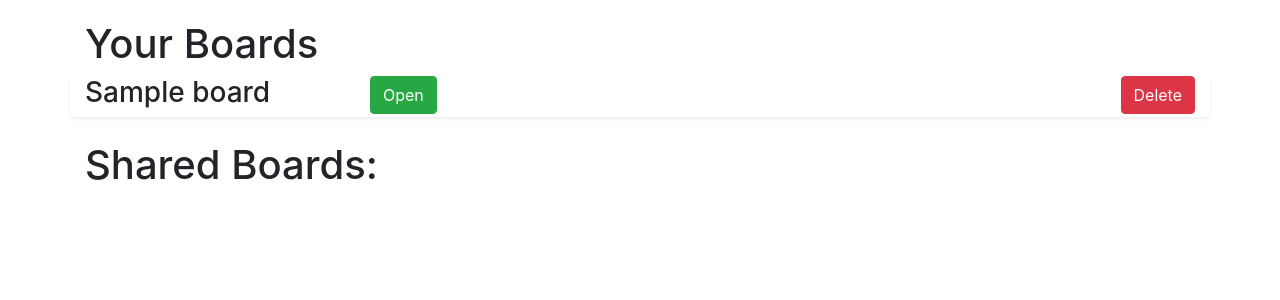
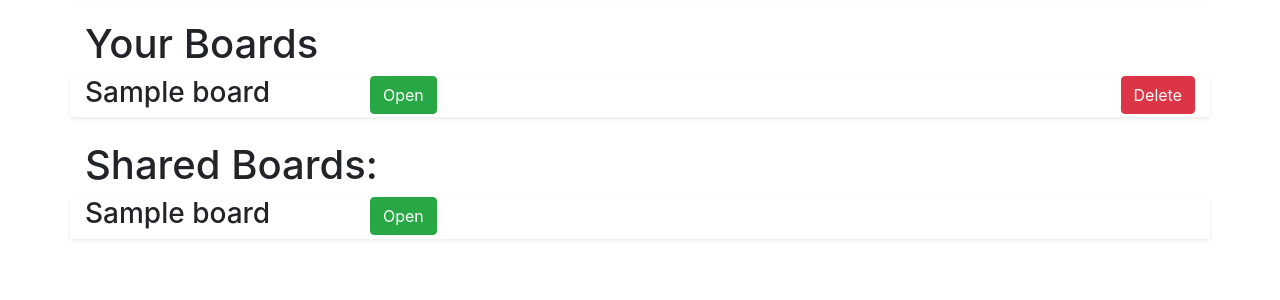
Before and after one commit to ViktorBash/Twizzle, a Django app: page / in a window 1280 px wide. Shown: the part 137-437 px from the top of the page. Run offline with Django 3.2, Linux system fonts and the light colour scheme; a user stored in the database is signed in; tables that the repository leaves empty hold one stand-in row (values such as "Sample post"); some libraries are stand-ins or nearby versions.

Commit message:
Now users can see boards they are shared to on their home page

```diff
--- a/twizzle/todoboard/templates/todoboard/home.html
+++ b/twizzle/todoboard/templates/todoboard/home.html
@@ -42,6 +42,24 @@
         {% endfor %}
         <br>
         <h1>Shared Boards: </h1>
+         {% for shared_user in shared_users %}
+        <div class="row shadow-sm">
+                <div class="col">
+                    <h3>{{ shared_user.board.title }}</h3>
+                </div>
+                <div class="col">
+
+                    <a href="{% url 'board-detail' shared_user.board.id %}" class="btn btn-success" role="button" aria-pressed="true">Open</a>
+
+                </div>
+                <div class="col">
+
+                </div>
+            <div class="col">
+            </div>
+
+            </div>
+        {% endfor %}
         </div>
     {% else %}
         <div class="container">
@@ -50,10 +68,9 @@
         <br>
         <a href="{% url 'login' %}" class="btn btn-primary" role="button" aria-pressed="true">Login</a>
         <a href="{% url 'register' %}" class="btn btn-primary" role="button" aria-pressed="true">Register</a>
-
-
+        <hr>
         <h3>What is Twizzle?</h3>
-        <p class="text-monospace" class="text-wrap">Twizzle is a to-do app, where you can create boards and items! Have different boards for different projects, and manage your tasks effectively!</p>
+        <p class="text-wrap">Twizzle is a to-do app, where you can create boards and items! Have different boards for different projects, and manage your tasks effectively!</p>
         </div>
 
     {% endif %}
--- a/twizzle/todoboard/views.py
+++ b/twizzle/todoboard/views.py
@@ -21,10 +21,19 @@ class HomeView(ListView, UserPassesTestMixin):
     context_object_name = "boards"
     ordering = ['-date_posted']
 
+
     def get_queryset(self):
         if self.request.user.is_anonymous:
             return None
         return Board.objects.all().filter(author=self.request.user)
+
+    def get_context_data(self, **kwargs):
+        if self.request.user.is_anonymous:
+            return None
+        context = super(HomeView, self).get_context_data(**kwargs)
+        context['boards'] = Board.objects.filter(author=self.request.user)
+        context['shared_users'] = Shared_User.objects.filter(shared_author=self.request.user)
+        return context
 
 
 class BoardDetail(DetailView, LoginRequiredMixin):
```
